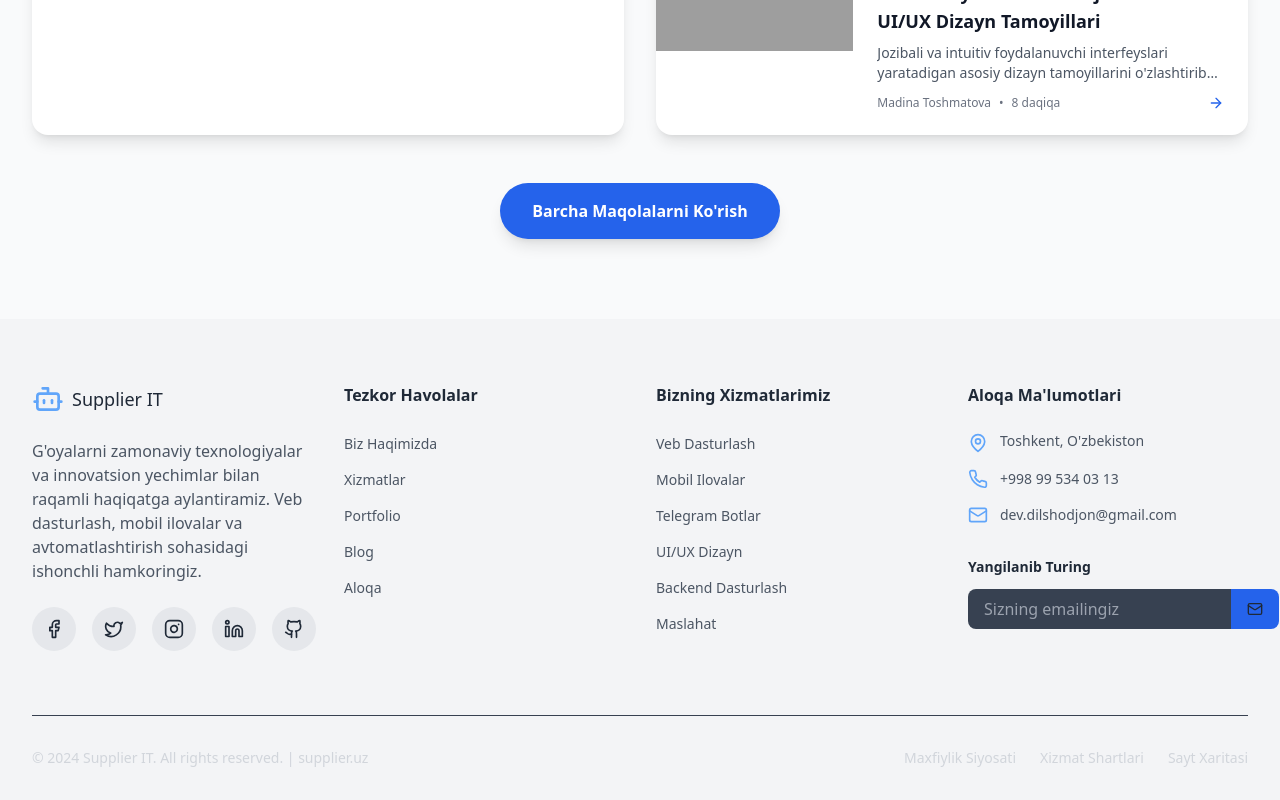
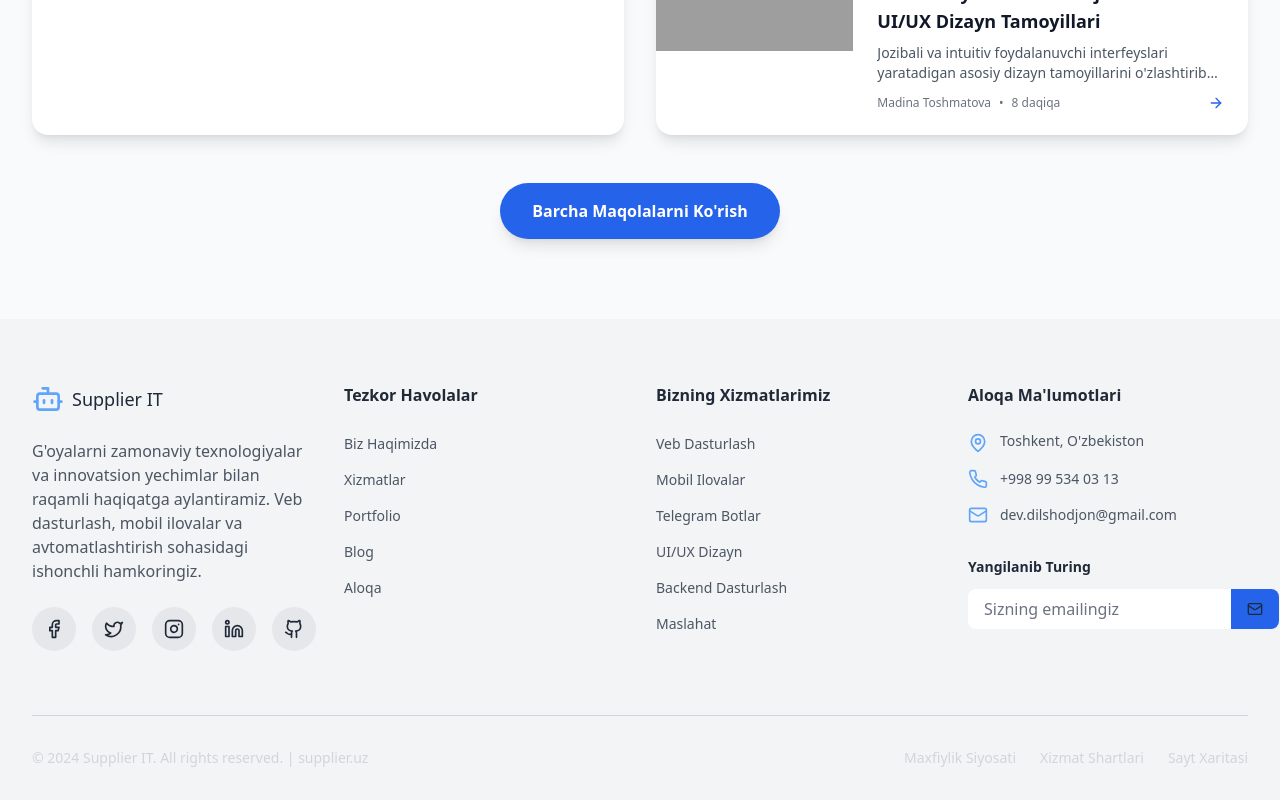
Before and after one commit to devdilshodjon-hue/supplier, a React (Vite) app: page / in a window 1280 px wide. Shown: the part 6670-7470 px from the top of the page. Built offline with nearby package versions, Linux system fonts and the light colour scheme; grey boxes are pictures that could not be loaded.

Commit message:
Fix Footer newsletter input and bottom section for light theme
cgen-7cdd40d5b9f542f289c38578ee77490d

```diff
--- a/src/components/Footer.tsx
+++ b/src/components/Footer.tsx
@@ -147,8 +147,8 @@ const Footer: React.FC = () => {
                   type="email"
                   placeholder="Sizning emailingiz"
                   className={`flex-1 px-4 py-2 rounded-l-lg focus:outline-none focus:border-blue-500 transition-colors duration-300 ${
-                    isDark ? 'bg-gray-800 border-gray-700 text-white' : 'bg-gray-700 border-gray-600 text-gray-100'
-                  } placeholder-gray-400`}
+                    isDark ? 'bg-gray-800 border-gray-700 text-white placeholder-gray-400' : 'bg-white border-gray-300 text-gray-900 placeholder-gray-500'
+                  }`}
                 />
                 <button className="bg-blue-600 px-4 py-2 rounded-r-lg hover:bg-blue-700 transition-colors duration-300">
                   <Mail className="w-4 h-4" />
@@ -160,7 +160,7 @@ const Footer: React.FC = () => {
 
         {/* Bottom Footer */}
         <div className={`border-t py-8 ${
-          isDark ? 'border-gray-800' : 'border-gray-700'
+          isDark ? 'border-gray-800' : 'border-gray-300'
         }`}>
           <div className="flex flex-col md:flex-row justify-between items-center space-y-4 md:space-y-0">
             <div className={`${typography.footerText} ${
```
